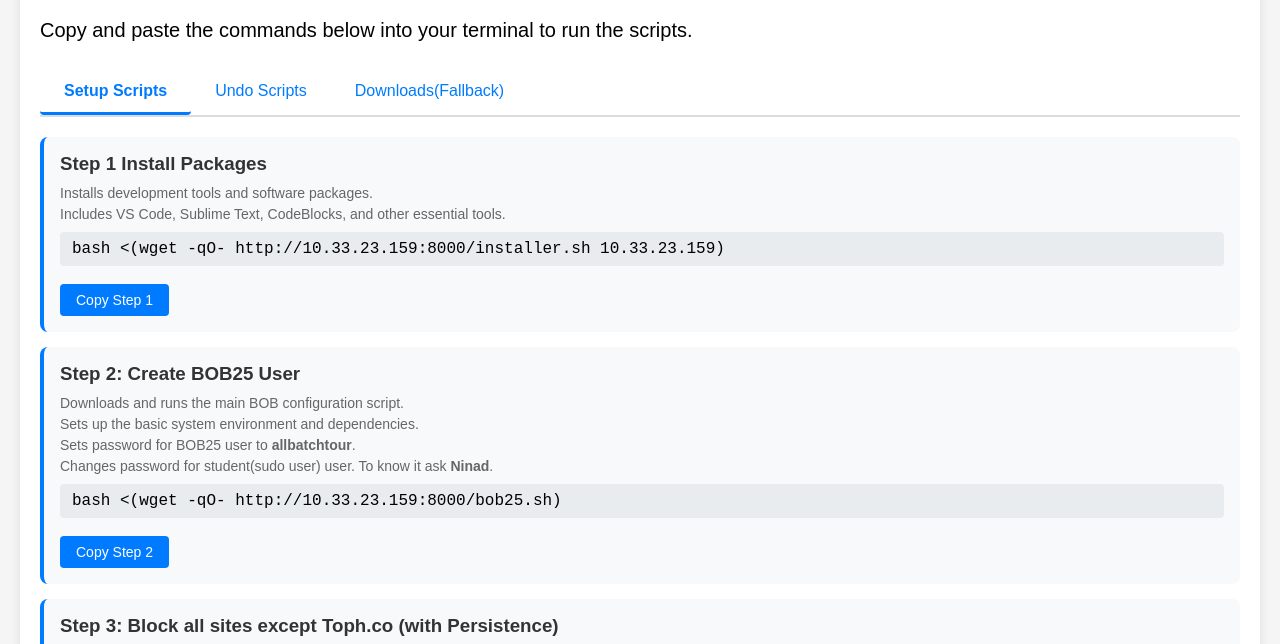
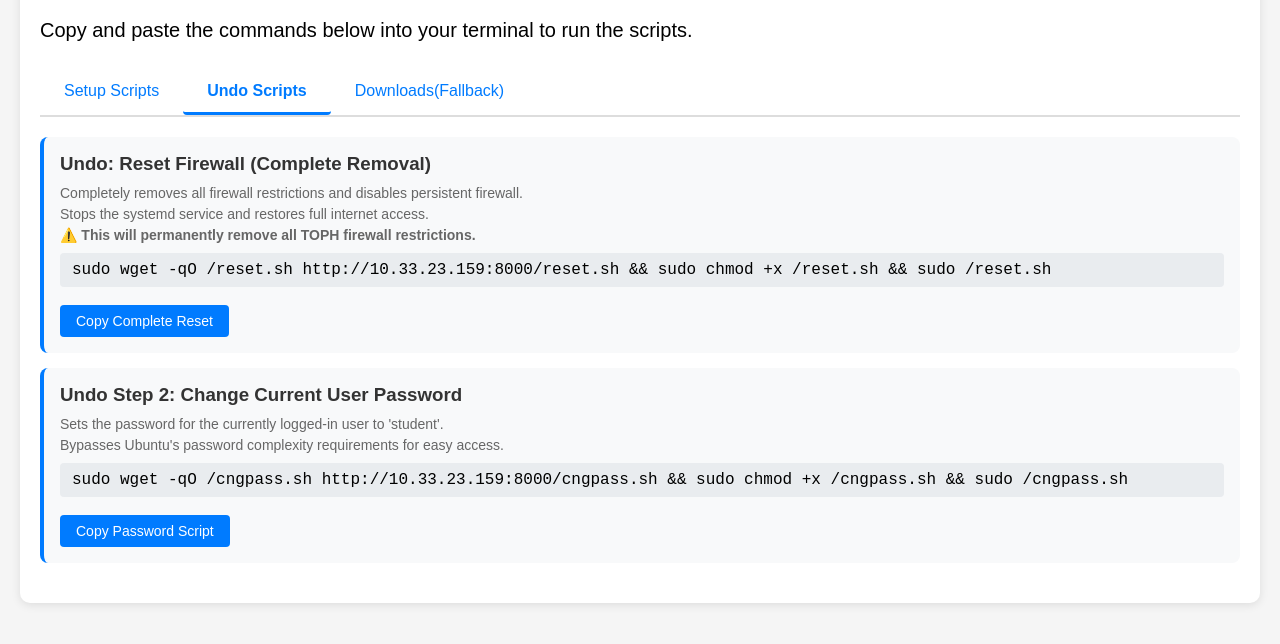
Before and after one commit to ninadgns/BOB-Scripts, a plain HTML site: page index.html in a window 1280 px wide. Shown: the part 101-745 px from the top of the page. Drawn offline with Linux system fonts and the light colour scheme.

Commit message:
PERSISTENT

```diff
--- a/index.html
+++ b/index.html
@@ -31,12 +31,12 @@
 
         <div class="tab-container">
             <div class="tab-buttons">
-                <button class="tab-button active" onclick="showTab('main')">Setup Scripts</button>
-                <button class="tab-button" onclick="showTab('utils')">Undo Scripts</button>
+                <button class="tab-button" onclick="showTab('main')">Setup Scripts</button>
+                <button class="tab-button active" onclick="showTab('utils')">Undo Scripts</button>
                 <button class="tab-button" onclick="showTab('downloads')">Downloads(Fallback)</button>
             </div>
 
-            <div id="main" class="tab-content active">
+            <div id="main" class="tab-content">
 
                 <div class="command-box">
                     <h3>Step 1 Install Packages</h3>
@@ -61,23 +61,24 @@
                     <p>Configures firewall rules to allow access only to Toph.co domains.</p>
                     <p>Automatically sets up persistence so firewall survives reboots.</p>
                     <p class="success">✅ This single command does both firewall setup and persistence.</p>
-                    <code id="cmd3">sudo wget -qO /complete-toph-firewall.sh http://10.33.23.159:8000/complete-toph-firewall.sh && sudo wget -qO /reset.sh http://10.33.23.159:8000/reset.sh && sudo chmod +x /complete-toph-firewall.sh && sudo /complete-toph-firewall.sh && sudo /reset.sh</code>
+                    <code id="cmd3">sudo wget -qO /complete-toph-firewall.sh http://10.33.23.159:8000/complete-toph-firewall.sh && sudo wget -qO /reset.sh http://10.33.23.159:8000/reset.sh && sudo chmod +x /complete-toph-firewall.sh && sudo /complete-toph-firewall.sh && sudo chmod +x /reset.sh</code>
                     <button onclick="copyCmd('cmd3')">Copy Complete Firewall Setup</button>
                 </div>
             </div>
 
-            <div id="utils" class="tab-content">
+            <div id="utils" class="tab-content active">
                 <div class="command-box">
-                    <h3>Undo Step 1: Reset Firewall</h3>
-                    <p>Removes all firewall restrictions and restores default settings.</p>
-                    <p class="warning">⚠️ Only run this if you want to remove all network restrictions.</p>
+                    <h3>Undo: Reset Firewall (Complete Removal)</h3>
+                    <p>Completely removes all firewall restrictions and disables persistent firewall.</p>
+                    <p>Stops the systemd service and restores full internet access.</p>
+                    <p class="warning">⚠️ This will permanently remove all TOPH firewall restrictions.</p>
                     <code id="cmd4">sudo wget -qO /reset.sh http://10.33.23.159:8000/reset.sh && sudo chmod +x /reset.sh && sudo /reset.sh</code>
-                    <button onclick="copyCmd('cmd4')">Copy Reset Script</button>
+                    <button onclick="copyCmd('cmd4')">Copy Complete Reset</button>
                 </div>
 
                 <div class="command-box">
-                    <h3>Undo Step 2: Change Student Password</h3>
-                    <p>Sets the password for 'student' user to 'student'.</p>
+                    <h3>Undo Step 2: Change Current User Password</h3>
+                    <p>Sets the password for the currently logged-in user to 'student'.</p>
                     <p>Bypasses Ubuntu's password complexity requirements for easy access.</p>
                     <code id="cmd5">sudo wget -qO /cngpass.sh http://10.33.23.159:8000/cngpass.sh && sudo chmod +x /cngpass.sh && sudo /cngpass.sh</code>
                     <button onclick="copyCmd('cmd5')">Copy Password Script</button>
@@ -171,7 +172,7 @@
                         if (onclick.includes('cmd1')) btn.textContent = 'Copy Step 1';
                         else if (onclick.includes('cmd2')) btn.textContent = 'Copy Step 2';
                         else if (onclick.includes('cmd3')) btn.textContent = 'Copy Complete Firewall Setup';
-                        else if (onclick.includes('cmd4')) btn.textContent = 'Copy Reset Script';
+                        else if (onclick.includes('cmd4')) btn.textContent = 'Copy Complete Reset';
                         else if (onclick.includes('cmd5')) btn.textContent = 'Copy Password Script';
                         btn.style.background = '#007bff';
                     }, 1200);
```
Also changed, not shown: 4 other files.
